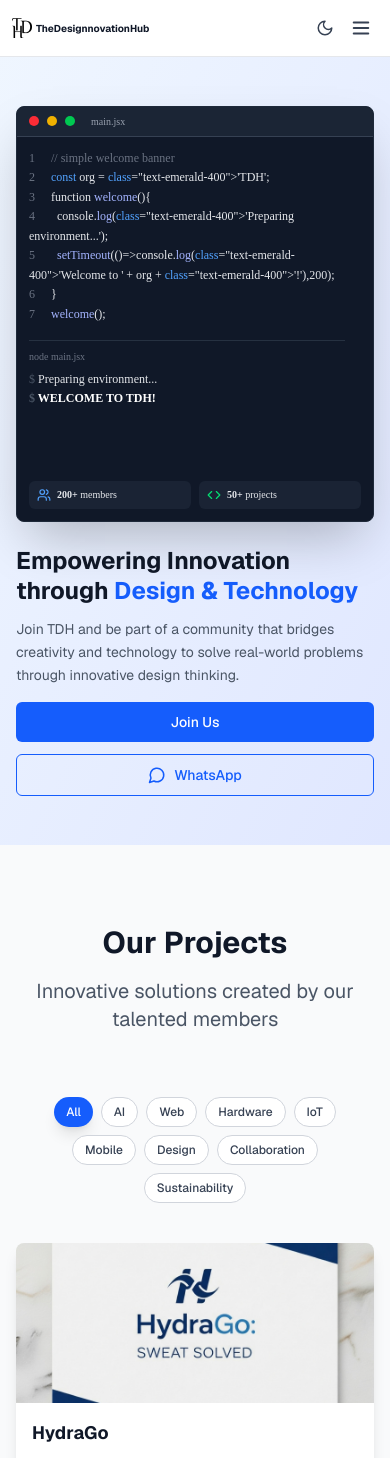
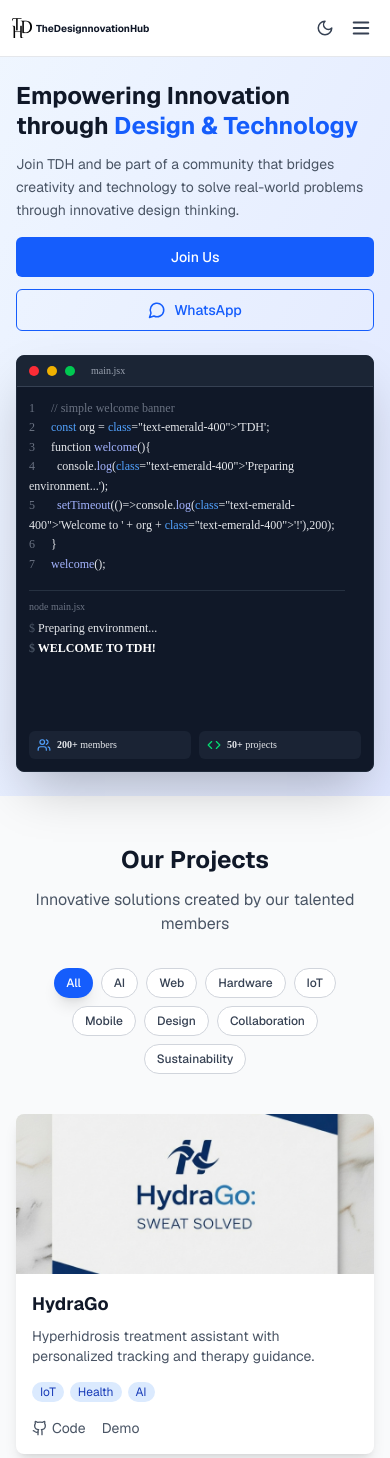
Before and after one commit to Shiv-Gaur/TheDesignnovationHub, a Next.js app: page / in a window 390 px wide. Shown: the top 1458 px of the page. Built offline with nearby package versions, Linux system fonts and the light colour scheme.

Commit message:
fix: mobile responsiveness - hero layout, section spacing, touch-friendly contact

```diff
--- a/app/page.jsx
+++ b/app/page.jsx
@@ -424,22 +424,22 @@ export default function TDHPortfolio() {
         {/* Hero Section */}
         <section
           id="home"
-          className="min-h-[calc(100vh-3.5rem)] sm:min-h-[calc(100vh-4rem)] flex items-center justify-center bg-gradient-to-br from-blue-50 to-indigo-100 dark:from-black dark:to-gray-900 transition-all duration-500 py-8 sm:py-12"
+          className="bg-gradient-to-br from-blue-50 to-indigo-100 dark:from-black dark:to-gray-900 transition-all duration-500 py-6 sm:py-10 md:py-16 lg:py-20"
         >
           <div className="max-w-7xl mx-auto px-4 sm:px-6 lg:px-8 w-full">
             <div className="grid lg:grid-cols-2 gap-6 sm:gap-8 md:gap-10 lg:gap-12 items-center">
-              <div className="order-2 lg:order-1">
-                <h1 className="text-2xl xs:text-3xl sm:text-4xl md:text-5xl lg:text-6xl font-bold text-gray-900 dark:text-white mb-3 sm:mb-4 md:mb-6 leading-tight">
+              <div>
+                <h1 className="text-2xl sm:text-3xl md:text-4xl lg:text-5xl xl:text-6xl font-bold text-gray-900 dark:text-white mb-3 sm:mb-4 md:mb-6 leading-tight">
                   {siteData.hero.title.split("Design & Technology")[0]}
                   <span className="text-blue-600 dark:text-blue-400">Design & Technology</span>
                 </h1>
-                <p className="text-sm xs:text-base sm:text-lg md:text-xl text-gray-600 dark:text-gray-300 mb-4 sm:mb-6 md:mb-8 leading-relaxed">
+                <p className="text-sm sm:text-base md:text-lg lg:text-xl text-gray-600 dark:text-gray-300 mb-4 sm:mb-6 md:mb-8 leading-relaxed">
                   {siteData.hero.subtitle}
                 </p>
-                <div className="flex flex-col xs:flex-row gap-3 sm:gap-4">
+                <div className="flex flex-col sm:flex-row gap-3 sm:gap-4">
                   <button
                     onClick={() => scrollToSection("contact")}
-                    className="bg-blue-600 dark:bg-blue-500 text-white px-5 xs:px-6 sm:px-8 py-2.5 sm:py-3 rounded-md text-sm sm:text-base font-medium hover:bg-blue-700 dark:hover:bg-blue-600 transition-all duration-300 hover:scale-105 hover:shadow-lg w-full xs:w-auto text-center"
+                    className="bg-blue-600 dark:bg-blue-500 text-white px-6 sm:px-8 py-2.5 sm:py-3 rounded-md text-sm sm:text-base font-medium hover:bg-blue-700 dark:hover:bg-blue-600 transition-all duration-300 hover:scale-105 hover:shadow-lg text-center"
                   >
                     Join Us
                   </button>
@@ -447,15 +447,15 @@ export default function TDHPortfolio() {
                     href={siteData.contact.whatsappLink}
                     target="_blank"
                     rel="noopener noreferrer"
-                    className="border border-blue-600 dark:border-blue-400 text-blue-600 dark:text-blue-400 px-5 xs:px-6 sm:px-8 py-2.5 sm:py-3 rounded-md text-sm sm:text-base font-medium hover:bg-blue-50 dark:hover:bg-blue-900/20 transition-all duration-300 flex items-center justify-center space-x-2 hover:scale-105 hover:shadow-lg w-full xs:w-auto"
+                    className="border border-blue-600 dark:border-blue-400 text-blue-600 dark:text-blue-400 px-6 sm:px-8 py-2.5 sm:py-3 rounded-md text-sm sm:text-base font-medium hover:bg-blue-50 dark:hover:bg-blue-900/20 transition-all duration-300 flex items-center justify-center space-x-2 hover:scale-105 hover:shadow-lg"
                   >
                     <MessageCircle size={18} className="sm:w-5 sm:h-5 flex-shrink-0" />
-                    <span className="hidden xs:inline">Join our WhatsApp Group</span>
-                    <span className="xs:hidden">WhatsApp</span>
+                    <span className="hidden sm:inline">Join our WhatsApp Group</span>
+                    <span className="sm:hidden">WhatsApp</span>
                   </a>
                 </div>
               </div>
-              <div className="relative order-1 lg:order-2">
+              <div className="relative">
                 <div className="rounded-lg shadow-2xl bg-gray-900 dark:bg-black border border-gray-800 overflow-hidden font-mono w-full">
                   <div className="flex items-center gap-2 px-3 sm:px-4 py-2 bg-gray-800/80 border-b border-gray-700 text-xs text-gray-300">
                     <span className="w-2.5 h-2.5 sm:w-3 sm:h-3 rounded-full bg-red-500" />
@@ -463,7 +463,7 @@ export default function TDHPortfolio() {
                     <span className="w-2.5 h-2.5 sm:w-3 sm:h-3 rounded-full bg-green-500" />
                     <span className="ml-2 text-gray-400 text-[10px] sm:text-xs">main.jsx</span>
                   </div>
-                  <div className="p-3 xs:p-4 sm:p-6 text-[9px] xs:text-[10px] sm:text-[11px] md:text-sm leading-relaxed min-h-[240px] xs:min-h-[280px] sm:min-h-[340px] md:min-h-[360px] flex flex-col">
+                  <div className="p-3 sm:p-4 md:p-6 text-[10px] sm:text-[11px] md:text-sm leading-relaxed min-h-[200px] sm:min-h-[280px] md:min-h-[340px] lg:min-h-[360px] flex flex-col">
                     <TypingCode
                       code={`// simple welcome banner\nconst org = 'TDH';\nfunction welcome(){\n  console.log('Preparing environment...');\n  setTimeout(()=>console.log('Welcome to ' + org + '!'),200);\n}\nwelcome();`}
                       speed={16}
@@ -481,12 +481,12 @@ export default function TDHPortfolio() {
                       loop
                       restartDelay={2200}
                     />
-                    <div className="mt-3 sm:mt-4 grid grid-cols-2 gap-2 xs:gap-3 sm:gap-4 text-[10px] xs:text-xs">
-                      <div className="flex items-center gap-1.5 xs:gap-2 bg-gray-800/70 rounded-md px-2 xs:px-3 py-1.5 xs:py-2">
+                    <div className="mt-3 sm:mt-4 grid grid-cols-2 gap-2 sm:gap-3 md:gap-4 text-[10px] sm:text-xs">
+                      <div className="flex items-center gap-1.5 sm:gap-2 bg-gray-800/70 rounded-md px-2 sm:px-3 py-1.5 sm:py-2">
                         <Users className="text-blue-400 flex-shrink-0" size={14} />
                         <span className="text-gray-200 truncate"><strong>{siteData.hero.stats.members}</strong> members</span>
                       </div>
-                      <div className="flex items-center gap-1.5 xs:gap-2 bg-gray-800/70 rounded-md px-2 xs:px-3 py-1.5 xs:py-2">
+                      <div className="flex items-center gap-1.5 sm:gap-2 bg-gray-800/70 rounded-md px-2 sm:px-3 py-1.5 sm:py-2">
                         <Code className="text-green-400 flex-shrink-0" size={14} />
                         <span className="text-gray-200 truncate"><strong>{siteData.hero.stats.projects}</strong> projects</span>
                       </div>
@@ -499,13 +499,13 @@ export default function TDHPortfolio() {
         </section>
 
         {/* Projects Section */}
-        <section id="projects" className="py-20 bg-gray-50 dark:bg-gray-900 transition-colors duration-500">
+        <section id="projects" className="py-12 sm:py-16 lg:py-20 bg-gray-50 dark:bg-gray-900 transition-colors duration-500">
           <div className="max-w-7xl mx-auto px-4 sm:px-6 lg:px-8">
-            <div className="text-center mb-16">
-              <h2 className="text-3xl md:text-4xl font-bold text-gray-900 dark:text-white mb-4 hover:scale-105 transition-transform duration-300">
+            <div className="text-center mb-8 sm:mb-12 lg:mb-16">
+              <h2 className="text-2xl sm:text-3xl md:text-4xl font-bold text-gray-900 dark:text-white mb-3 sm:mb-4 hover:scale-105 transition-transform duration-300">
                 Our Projects
               </h2>
-              <p className="text-xl text-gray-600 dark:text-gray-300 max-w-3xl mx-auto">
+              <p className="text-base sm:text-lg md:text-xl text-gray-600 dark:text-gray-300 max-w-3xl mx-auto px-4">
                 Innovative solutions created by our talented members
               </p>
             </div>
@@ -725,7 +725,7 @@ export default function TDHPortfolio() {
                   Send us a Message
                 </h3>
                 <form onSubmit={handleContactSubmit} className="space-y-4 sm:space-y-6">
-                  <div className="hover:scale-105 transition-transform duration-300">
+                  <div>
                     <label htmlFor="name" className="block text-sm font-medium text-gray-700 dark:text-gray-300 mb-2">
                       Name
                     </label>
@@ -737,7 +737,7 @@ export default function TDHPortfolio() {
                       className="w-full px-3 sm:px-4 py-2 border border-gray-300 dark:border-gray-600 rounded-md focus:ring-2 focus:ring-blue-500 focus:border-transparent bg-white dark:bg-gray-800 text-gray-900 dark:text-white transition-all duration-300 hover:shadow-md text-sm sm:text-base"
                     />
                   </div>
-                  <div className="hover:scale-105 transition-transform duration-300">
+                  <div>
                     <label htmlFor="email" className="block text-sm font-medium text-gray-700 dark:text-gray-300 mb-2">
                       Email
                     </label>
@@ -749,7 +749,7 @@ export default function TDHPortfolio() {
                       className="w-full px-3 sm:px-4 py-2 border border-gray-300 dark:border-gray-600 rounded-md focus:ring-2 focus:ring-blue-500 focus:border-transparent bg-white dark:bg-gray-800 text-gray-900 dark:text-white transition-all duration-300 hover:shadow-md text-sm sm:text-base"
                     />
                   </div>
-                  <div className="hover:scale-105 transition-transform duration-300">
+                  <div>
                     <label
                       htmlFor="message"
                       className="block text-sm font-medium text-gray-700 dark:text-gray-300 mb-2"
@@ -775,7 +775,7 @@ export default function TDHPortfolio() {
 
               {/* Membership Form & Contact Info */}
               <div className="space-y-6 sm:space-y-8">
-                <div className="hover:scale-105 transition-transform duration-300">
+                <div>
                   <h3 className="text-xl sm:text-2xl font-bold text-gray-900 dark:text-white mb-4 sm:mb-6">
                     Join TDH
                   </h3>
@@ -851,18 +851,18 @@ export default function TDHPortfolio() {
                   </form>
                 </div>
 
-                <div className="hover:scale-105 transition-transform duration-300">
+                <div>
                   <h3 className="text-lg sm:text-xl font-bold text-gray-900 dark:text-white mb-3 sm:mb-4">
                     Contact Information
                   </h3>
                   <div className="space-y-3 sm:space-y-4">
-                    <div className="flex items-center space-x-3 hover:scale-110 transition-transform duration-300">
+                    <div className="flex items-center space-x-3">
                       <Mail className="text-blue-600 dark:text-blue-400 flex-shrink-0" size={18} />
                       <span className="text-sm sm:text-base text-gray-600 dark:text-gray-300 break-all">
                         {siteData.contact.email}
                       </span>
                     </div>
-                    <div className="flex items-start space-x-3 hover:scale-110 transition-transform duration-300">
+                    <div className="flex items-start space-x-3">
                       <MapPin className="text-blue-600 dark:text-blue-400 flex-shrink-0 mt-0.5" size={18} />
                       <span className="text-sm sm:text-base text-gray-600 dark:text-gray-300">
                         {siteData.contact.location}
@@ -871,7 +871,7 @@ export default function TDHPortfolio() {
                   </div>
                 </div>
 
-                <div className="hover:scale-105 transition-transform duration-300">
+                <div>
                   <h3 className="text-lg sm:text-xl font-bold text-gray-900 dark:text-white mb-3 sm:mb-4">
                     Follow Us
                   </h3>
@@ -897,7 +897,7 @@ export default function TDHPortfolio() {
                   </div>
                 </div>
 
-                <div className="bg-blue-50 dark:bg-blue-900/20 p-4 sm:p-6 rounded-lg hover:scale-105 transition-transform duration-300">
+                <div className="bg-blue-50 dark:bg-blue-900/20 p-4 sm:p-6 rounded-lg">
                   <h4 className="font-semibold text-gray-900 dark:text-white mb-2 text-sm sm:text-base">
                     Join Our WhatsApp Community
                   </h4>
```
